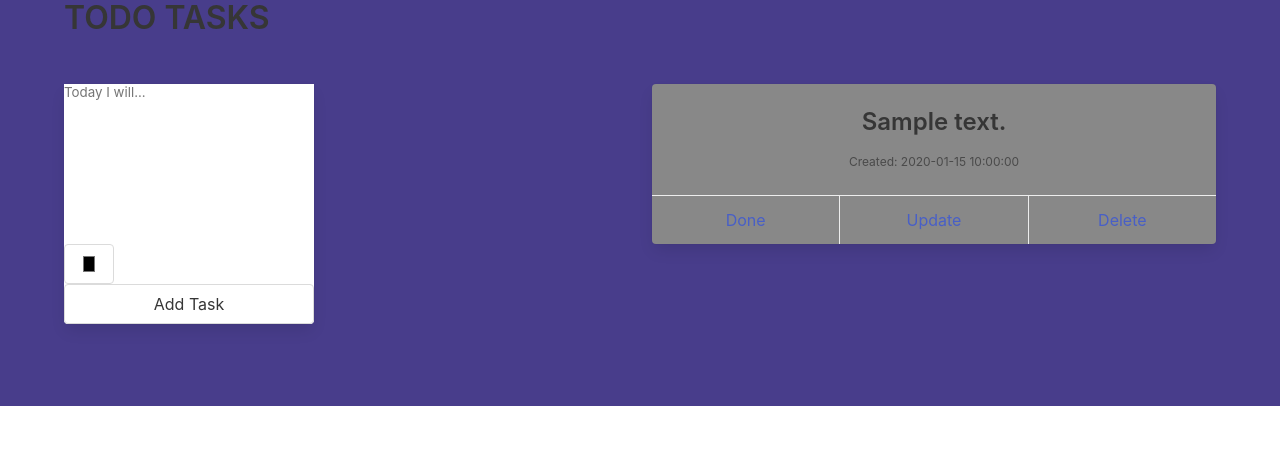
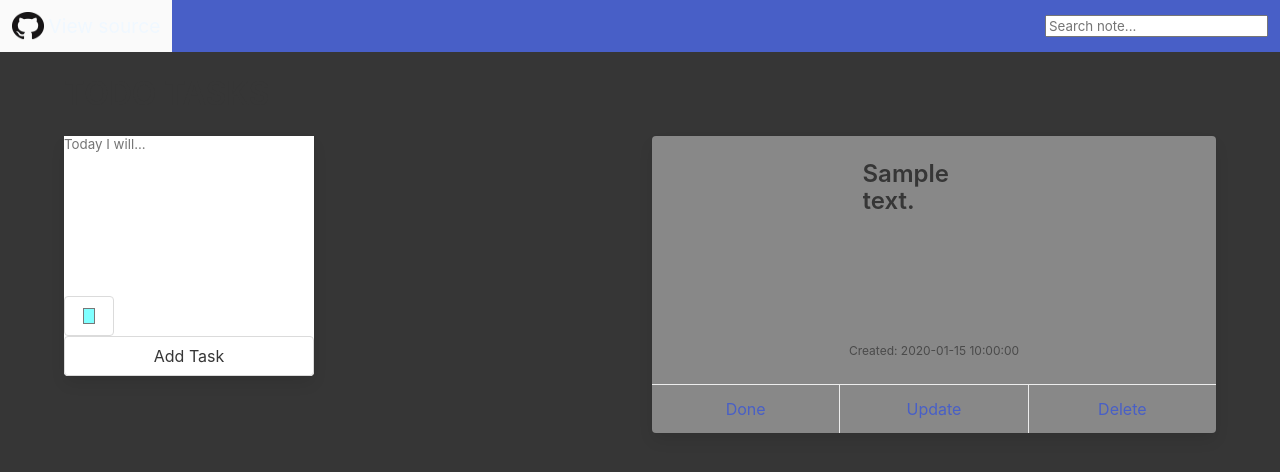
Before and after one commit to Bleumont/flask_todo, a Flask app: page / in a window 1280 px wide. Shown: the top 472 px of the page. Run offline with Flask 2, Linux system fonts and the light colour scheme; tables that the repository leaves empty hold one stand-in row (values such as "Sample post").

Commit message:
styling and searching

```diff
--- a/static/css/main.css
+++ b/static/css/main.css
@@ -1,7 +1,3 @@
-body {
-  background-color: darkslateblue;
-}
-
 textarea {
   resize: none;
   border: none;
@@ -18,3 +14,12 @@ textarea {
 .base-card > .card > .card-content {
   padding: 0;
 }
+.nav-title {
+  margin-bottom: 0;
+  font-size: 1.2rem !important;
+  font-weight: 600;
+}
+.source-text {
+  font-size: 1.2rem;
+  color: aliceblue;
+}
--- a/static/js/scripts.js
+++ b/static/js/scripts.js
@@ -16,5 +16,25 @@ function modalDelete() {
 }
 function taskDone() {}
 
-modalDelete();
-modalUpdate();
+function searchFilter() {
+  const $inputBox = document.querySelector('#search-box'),
+    $searchArea = document.getElementById('notes'),
+    $searchItem = $searchArea.getElementsByClassName('note-item');
+  let $filter = $inputBox.value.toUpperCase();
+  for (let ele of $searchItem) {
+    let a = ele.getElementsByTagName('textarea')[0];
+    let txtValue = a.value || a.innerText;
+    if (txtValue.toUpperCase().indexOf($filter) > -1) {
+      ele.style.visibility = 'initial';
+      ele.style.opacity = 1;
+      ele.style.order = 0;
+    } else {
+      ele.style.visibility = 'hidden';
+      ele.style.opacity = 0;
+      ele.style.order = 1;
+    }
+  }
+}
+document.addEventListener('keyup', (e) => {
+  searchFilter();
+});
--- a/templates/base.html
+++ b/templates/base.html
@@ -1,6 +1,6 @@
 <!DOCTYPE html>
-<html lang="en">
-  <head>
+<html lang="en" class="has-background-dark">
+  <head >
     <meta charset="UTF-8" />
     <meta name="viewport" content="width=device-width, initial-scale=1" />
     <link
@@ -14,10 +14,28 @@
     {% block head %}{% endblock %}
   </head>
   <body>
+    <nav
+      class="navbar is-link"
+      role="navigation"
+      aria-label="main navigation"
+    >
+      <a class="navbar-item" href="https://github.com/bleumont" target="_blank">
+        <img
+          src="{{ url_for('static', filename='img/github.png') }}"
+          width="32"
+          height="32"
+          alt="GitHub"
+      />&nbsp;<span class="source-text">View source</span></a>
+      <div class="navbar-item navbar-end" ">
+        <input type="search" id="search-box" placeholder="Search note..." />
+      </div>
+    </nav>
     <div class="container">
-      <h1 class="title">TODO TASKS</h1>
-      <br />
-      <div class="columns is-multiline">{% block body %} {% endblock %}</div>
+      <br>
+      <h1 class="title is-dark">TODO TASKS</h1>
+      <div class="columns is-multiline" id="notes">
+        {% block body %} {% endblock %}
+      </div>
     </div>
 
     <script src="{{ url_for('static', filename='js/scripts.js') }}"></script>
--- a/templates/index.html
+++ b/templates/index.html
@@ -9,8 +9,8 @@
       <div class="card-content">
         <div class="content">
           <form action="/" method="POST" class="form tile is-vertical">
-            <textarea placeholder="Today I will..." rows="10" cols="5" name="content" /></textarea>
-            <input class='button' type="color" name="color">
+            <textarea placeholder="Today I will..." rows="10" cols="8" name="content" /></textarea>
+            <input class='button' type="color" name="color" value="#80ffff">
             <input class='button' type="submit" value="Add Task" />
           </form>
         </div>
@@ -22,11 +22,11 @@
 <h2 class="title">No hay tareas, crea una!</h2>
 {% else %}
   {% for task in tasks %}
-  <div class="column">
+  <div class="column note-item" id='{{ task.idtodo }}'>
     <div class="card" style="background-color:{{ task.color }}">
       <div class="card-content textarea-card">
         <div class="content">
-          <text readonly rows='4' cols='5'class="title is-4" style="background-color:{{ task.color }}">{{ task.content }}</text>
+          <textarea readonly rows='5' cols='8'class="title is-4" style="background-color:{{ task.color }}">{{ task.content }}</textarea>
           <br /><br>
           <time datetime="2016-1-1">Created: {{ task.date_created}}</time>
         </div>
```
Also changed, not shown: static/img/GitHub.png (added).
